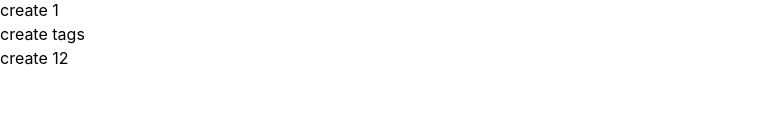
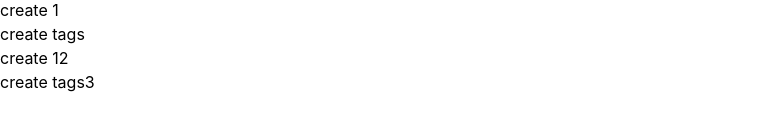
Before and after one commit to UmiduKaushika97/promotion-project, a React (Vite) app: page / in a window 1280 px wide. Shown: the part 534-664 px from the top of the page, without its empty margins (0-784 px from the left). Built offline with nearby package versions, Linux system fonts and the light colour scheme.

Commit message:
navigation tabs create

```diff
--- a/src/App.tsx
+++ b/src/App.tsx
@@ -35,6 +35,7 @@ function App() {
 
 
 <p>create 12</p>
+<h2>create tags3</h2>
 
 
     </>
```
